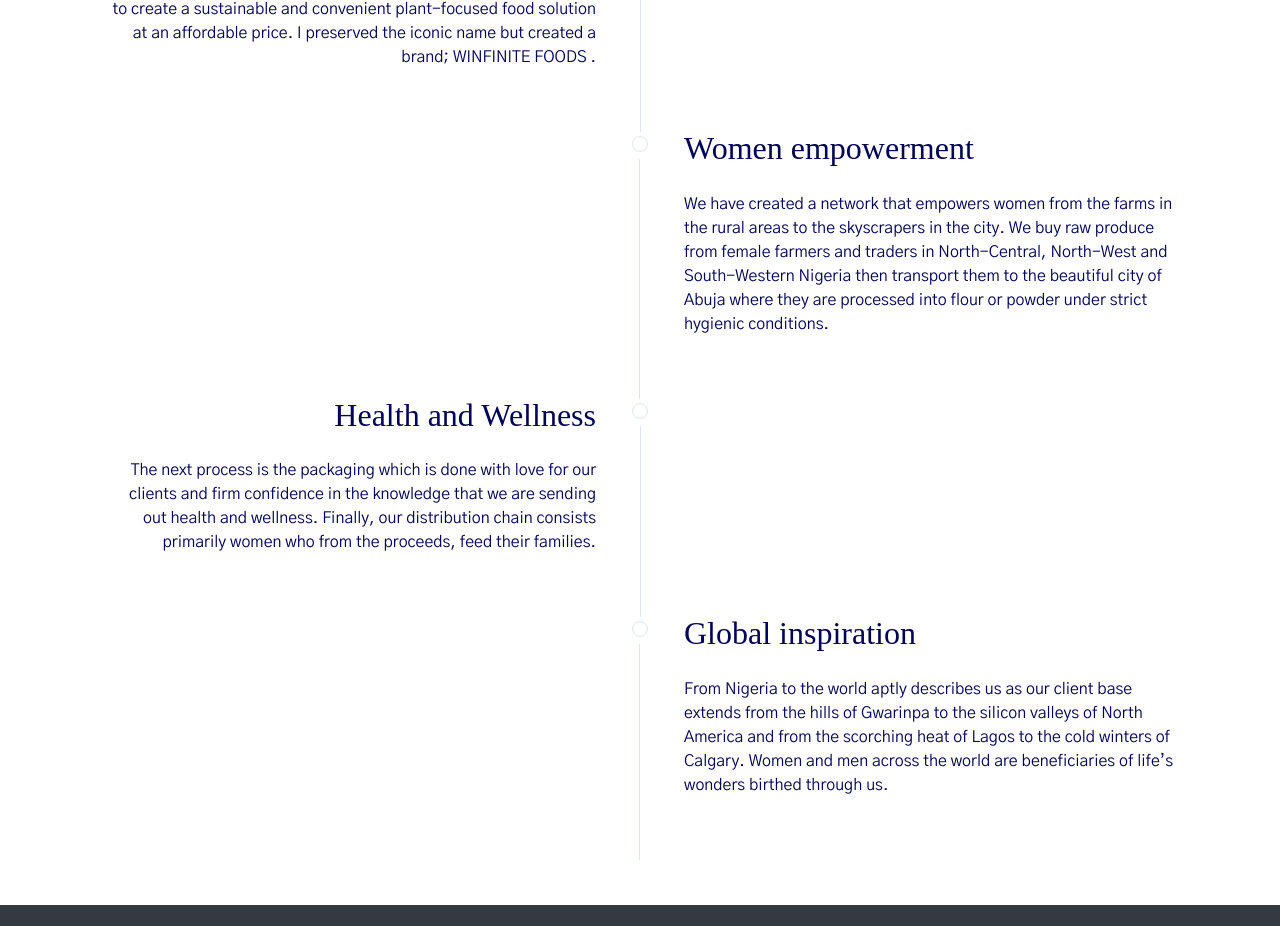
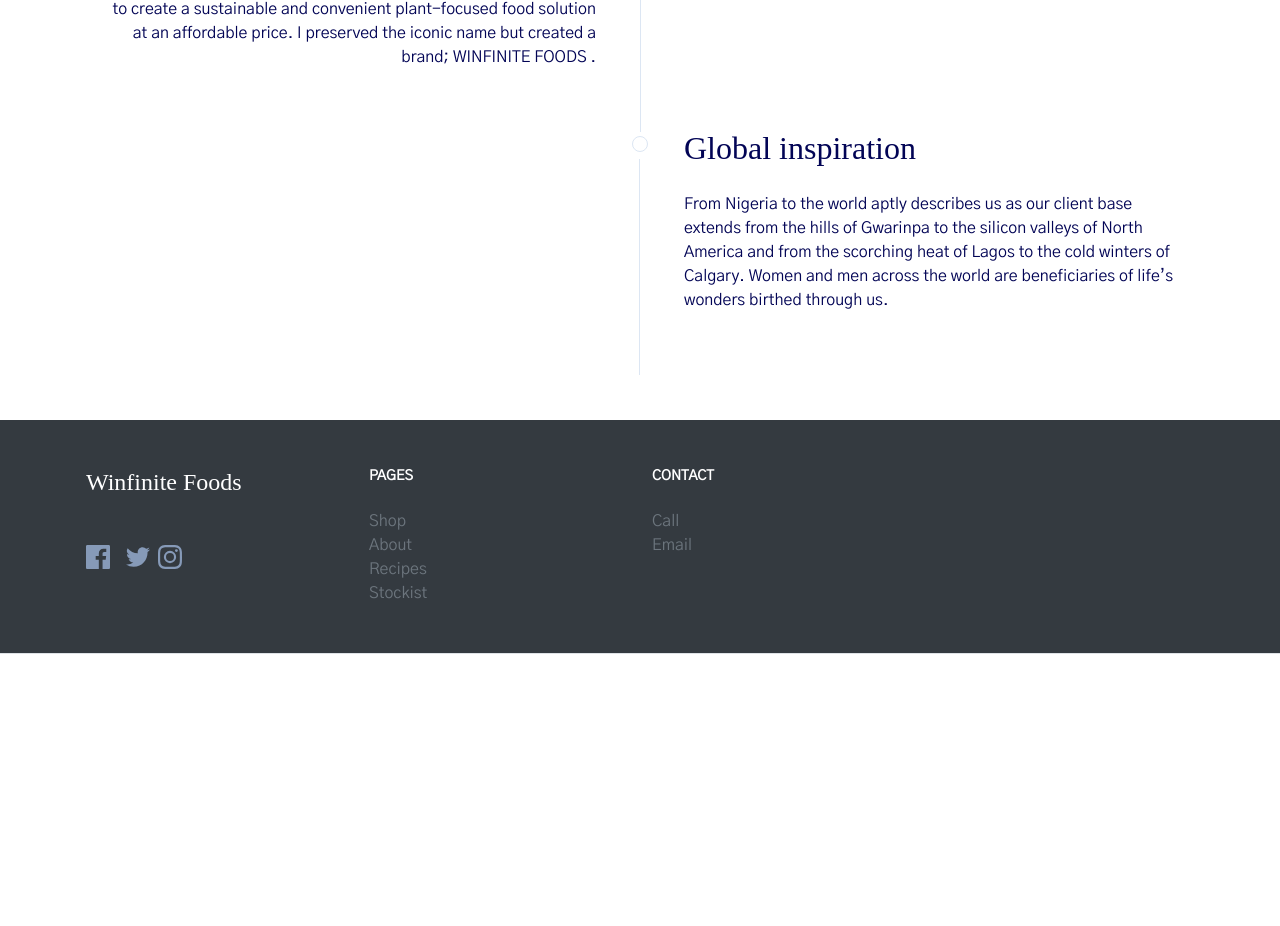
Before and after one commit to dindustack/winfinite-food, a React (Create React App) app: page /about in a window 1280 px wide. Shown: the part 1540-2466 px from the top of the page. After the commit the page ends 2194 px from the top, so only its background shows below. Built offline with nearby package versions, Linux system fonts and the light colour scheme; a web font is replaced by a local one.

Commit message:
Modal class working

```diff
--- a/src/components/HomePage.js
+++ b/src/components/HomePage.js
@@ -5,8 +5,7 @@
 import CartModal from "./CartModal";
 import { LazyLoadImage } from "react-lazy-load-image-component";
 import "../placeholder.css";
-import "../bootstrap.min.css";
-import "../index.css";
+
 
 function removeKobo(amt) {
   let newAmt = amt.toString();
@@ -15,6 +14,10 @@
 
 export class HomePage extends Component {
   static contextType = DataContext;
+  constructor(props) {
+    super(props);
+    this.state = { modalShow: false };
+  }
 
   openModal = () => {
     this.setState({ modalShow: true });
@@ -123,7 +126,7 @@
             </div>
           </div>
         </section>
-        <CartModal show={this.setState.modalShow} onHide={() => this.setState({ modalShow: false })} />
+        <CartModal show={this.state.modalShow} onHide={() => this.setState({ modalShow: false })} />
       </React.Fragment>
     );
   }
--- a/src/components/aboutPage.js
+++ b/src/components/aboutPage.js
@@ -97,7 +97,7 @@
                       I preserved the iconic name but created a brand; WINFINITE FOODS .
                     </p>
                   </div>
-                  <div className="timeline-item">
+                  {/* <div className="timeline-item">
                     <h1 className="h2 mb-4 heading">Women empowerment</h1>
                     <p>
                       We have created a network that empowers women from the farms in the rural
@@ -115,7 +115,7 @@
                       Finally, our distribution chain consists primarily women who from the
                       proceeds, feed their families.
                     </p>
-                  </div>
+                  </div> */}
                   <div className="timeline-item">
                     <h1 className="h2 mb-4 heading">Global inspiration</h1>
                     <p>
```
Also changed, not shown: src/components/productsContext.js (line endings or trailing spaces).
